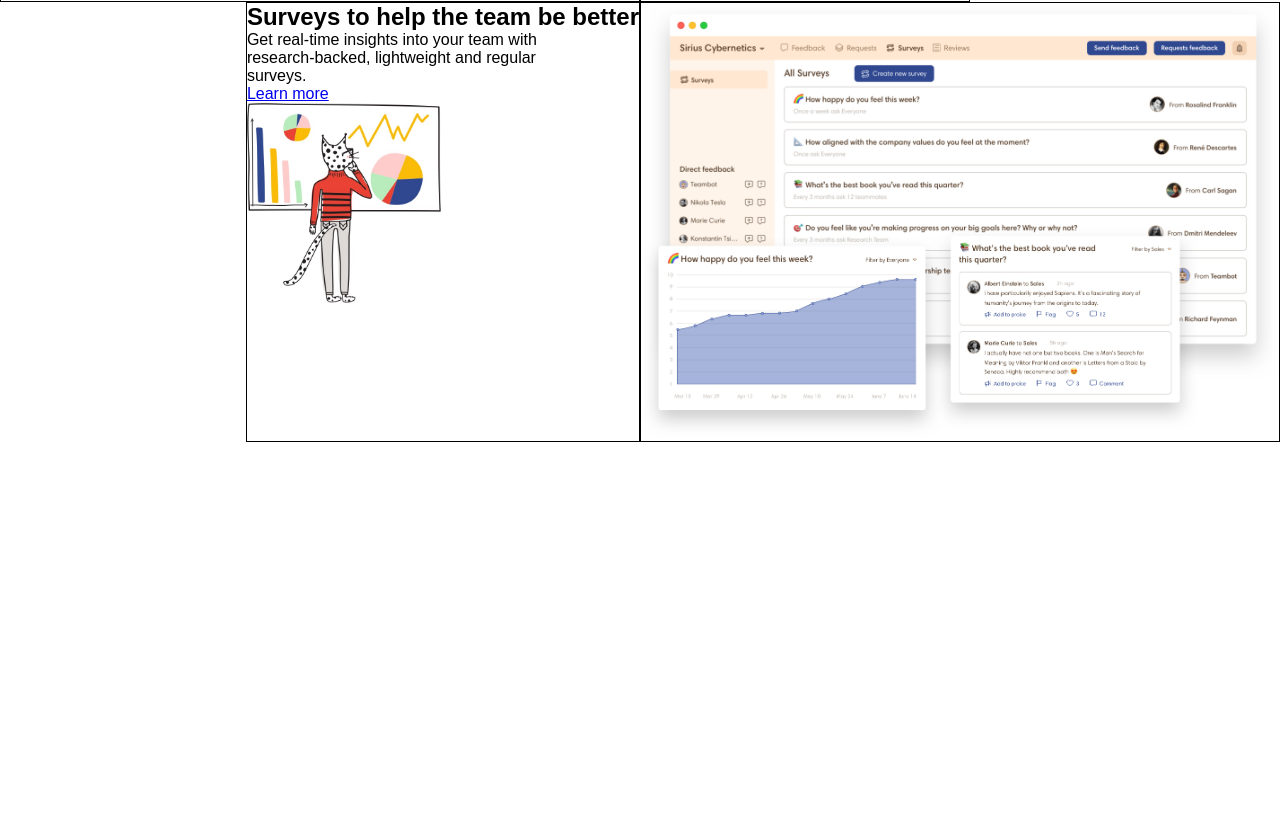
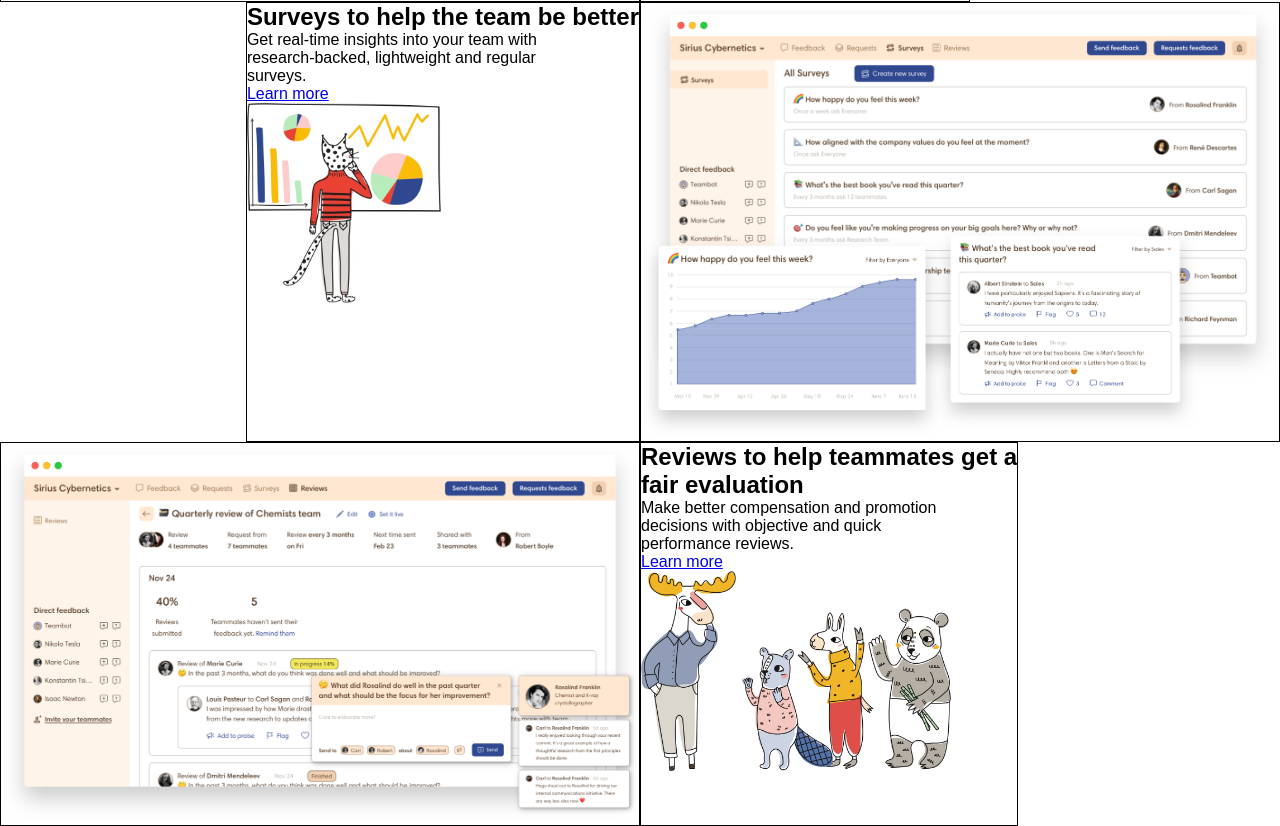
Before and after one commit to Brandon-Ladson/node-sass-teambit, a website: page src/index.html in a window 1280 px wide. Shown: the part 1552-2378 px from the top of the page. Before the commit the page ends 1994 px from the top, so only its background shows below. Drawn offline with nearby package versions, Linux system fonts and the light colour scheme; files that its build step writes are made by us from their sources.

Commit message:
creazione sezione 5 (da rifinire)

```diff
--- a/src/_section5.scss
+++ b/src/_section5.scss
@@ -0,0 +1,24 @@
+// regole sezione 5
+.section5{
+  display: flex;
+
+  & > div{
+    // width: calc(100% / 2);
+    // debug
+    border: 1px solid black;
+  }
+
+  .left-content{
+    width: 50%;
+    img{
+      width: 100%;
+    }
+  }
+
+  .right-content{
+    img{
+      display: block;
+      height: 200px;
+    }
+  }
+}
--- a/src/index.html
+++ b/src/index.html
@@ -298,6 +298,35 @@
     <!-- sezione 5 -->
     <section class="section5">
 
+      <!-- contenuto sinistro -->
+      <div class="left-content">
+
+        <img src="../img/performance-review.jpg" alt="">
+
+      </div>
+
+      <!-- contenuto destro -->
+      <div class="right-content">
+
+        <h2>
+          Reviews to help teammates get a <br>
+          fair evaluation
+        </h2>
+
+        <p>
+          Make better compensation and promotion <br>
+          decisions with objective and quick <br>
+          performance reviews.
+        </p>
+
+        <a href="#">
+          Learn more
+        </a>
+
+        <img src="../img/review.jpg" alt="">
+
+      </div>
+
     </section>
 
     <!-- sezione 6 -->
```
Also changed, not shown: dist/app.css, dist/index.html.
